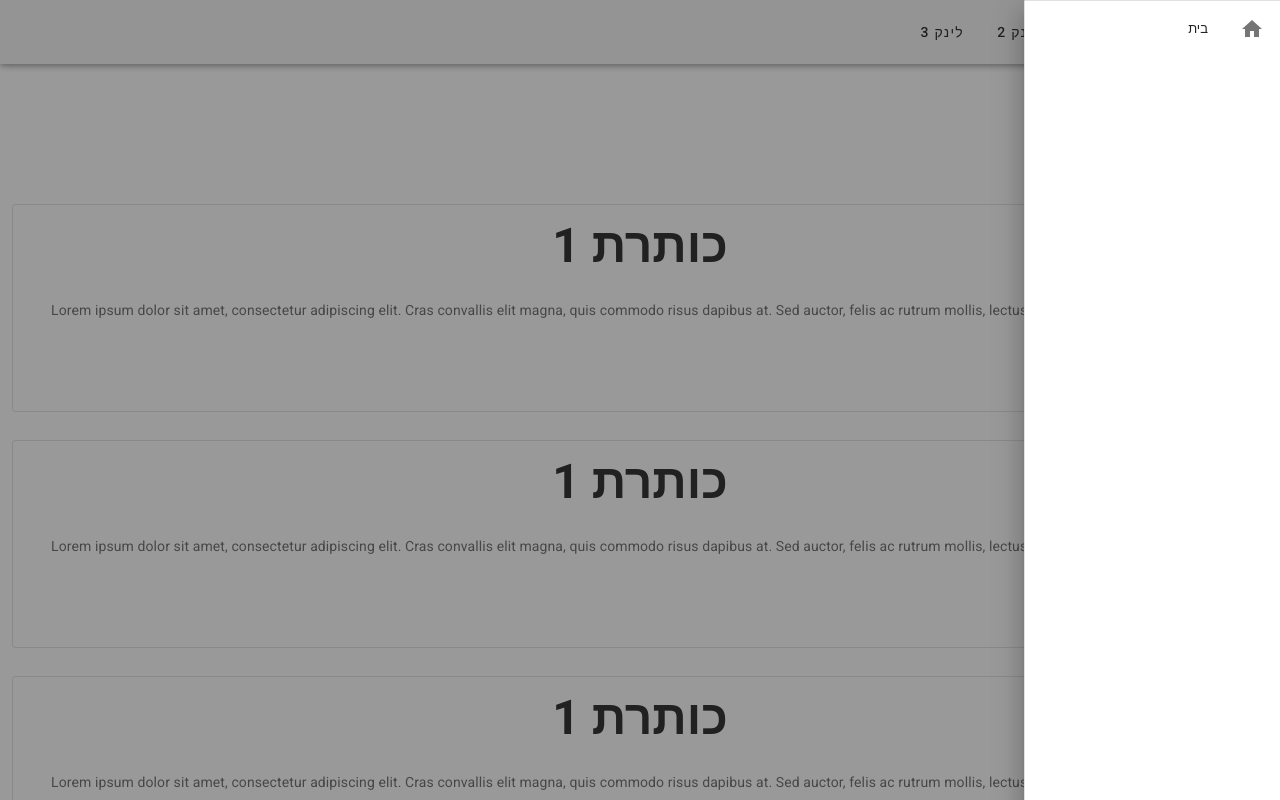
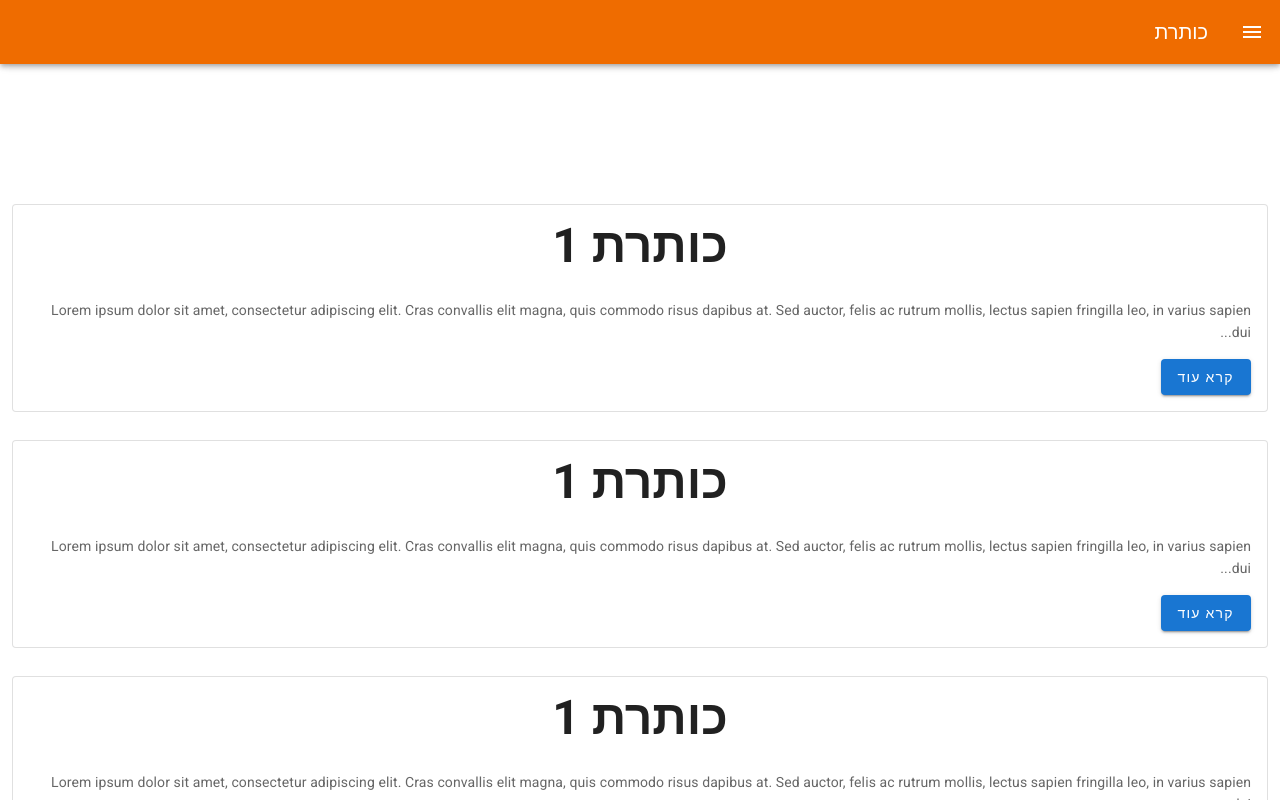
Before and after one commit to aviTwito/PinkCandy, a Vue app: page / in a window 1280 px wide. Shown: the top 800 px of the page. Built offline with nearby package versions, Linux system fonts and the light colour scheme.

Commit message:
toolbar change

```diff
--- a/src/App.vue
+++ b/src/App.vue
@@ -1,76 +1,23 @@
 <template>
   <v-app>
       <div>
-        <v-app-bar>
-          <v-app-bar-nav-icon class="mx-1" @click="drawer = !drawer" ></v-app-bar-nav-icon>
+        <TheNavDrawer :items="items" v-model="drawer" />
 
-          <v-toolbar-title v-if="$vuetify.breakpoint.lgAndUp">כותרת</v-toolbar-title>
+    <v-toolbar
+      color="orange darken-3"
+      dark
+      fixed
+    >
 
-          <v-toolbar-items>
-            <v-btn text>לינק 1</v-btn>
-            <v-btn text>לינק 2</v-btn>
-            <v-btn text>לינק 3</v-btn>
-          </v-toolbar-items>
+      <v-app-bar-nav-icon
+        @click.stop="drawer = !drawer"
+        class="hidden-xs-only"
+      />
 
-          <v-spacer></v-spacer>
+      <v-toolbar-title v-if="$vuetify.breakpoint.lgAndUp">כותרת</v-toolbar-title>
 
-          <!-- <template v-if="$vuetify.breakpoint.smAndUp">
-            <v-btn icon>
-              <v-icon>mdi-export-variant</v-icon>
-            </v-btn>
-            <v-btn icon>
-              <v-icon>mdi-delete-circle</v-icon>
-            </v-btn>
-            <v-btn icon>
-              <v-icon>mdi-plus-circle</v-icon>
-            </v-btn>
-          </template> -->
-        </v-app-bar>
 
-        <!-- <v-col cols="12" class="text-center">
-          <v-btn
-                class="primary mt-5"
-                @click="$vuetify.rtl = ! $vuetify.rtl"
-                >
-            Toglle RTL
-          </v-btn>
-        </v-col> -->
-
-        <v-navigation-drawer
-        v-model="drawer"
-        absolute
-        :right="$vuetify.rtl"
-        temporary
-      >
-        <!-- <v-list-item>
-          <v-list-item-avatar>
-            <v-img src="https://randomuser.me/api/portraits/men/78.jpg"></v-img>
-          </v-list-item-avatar>
-
-          <v-list-item-content>
-            <v-list-item-title>John Leider</v-list-item-title>
-          </v-list-item-content>
-        </v-list-item> -->
-
-        <v-divider></v-divider>
-
-        <v-list dense>
-
-          <v-list-item
-            v-for="item in items"
-            :key="item.title"
-            link
-          >
-            <v-list-item-icon>
-              <v-icon>{{ item.icon }}</v-icon>
-            </v-list-item-icon>
-
-            <v-list-item-content>
-              <v-list-item-title>{{ item.title }}</v-list-item-title>
-            </v-list-item-content>
-          </v-list-item>
-        </v-list>
-      </v-navigation-drawer>
+    </v-toolbar>
       <v-content :style="$vuetify.breakpoint.smAndDown ? 'padding-top: 112px' : 'padding-top: 128px'">
         <v-container fluid>
          <div v-for="index in 5" :key="index">
@@ -87,16 +34,37 @@
 // import NavDrawer from './components/nav'
 // import helloWorld from '@/components/HelloWorld';
 import Artice from '@/components/Article';
+import TheNavDrawer from "@/components/nav";
 export default {
   name: 'App',
   components:{
-    Artice
+    Artice,
+    TheNavDrawer
   },
   data: () => ({
-    drawer: true,
+    drawer: false,
     items: [
-      { title: 'בית', icon: 'mdi-home' }
-
+      { icon: "mdi-contacts", text: "Contacts" },
+      {
+        icon: "mdi-home",
+        "icon-alt": "mdi-arrow-down",
+        text: "Labels",
+        model: true,
+        children: [{ icon: "mdi-home", text: "Create label" }]
+      },
+      {
+        icon: "mdi-home",
+        "icon-alt": "mdi-arrow-down",
+        text: "More",
+        model: false,
+        children: [
+          { text: "Import" },
+          { text: "Export" },
+          { text: "Print" },
+          { text: "Undo changes" },
+          { text: "Other contacts" }
+        ]
+      },
     ]
   })
 }
--- /dev/null
+++ b/src/components/nav.vue
@@ -0,0 +1,77 @@
+<template>
+  <v-navigation-drawer
+    v-bind:value="value"
+    v-on:input="$emit('input', $event)"
+    :right="$vuetify.rtl"
+    fixed
+  >
+    <v-list dense>
+      <template v-for="item in items">
+        <v-layout v-if="item.heading" :key="item.heading" row align-center>
+          <v-flex xs6>
+            <v-subheader v-if="item.heading">
+              {{ item.heading }}
+            </v-subheader>
+          </v-flex>
+          <v-flex xs6 class="text-xs-center">
+            <a href="#!" class="body-2 black--text">EDIT</a>
+          </v-flex>
+        </v-layout>
+        <v-list-group
+          v-else-if="item.children"
+          :key="item.text"
+          v-model="item.model"
+          :prepend-icon="item.model ? item.icon : item['icon-alt']"
+          append-icon=""
+        >
+          <v-list-item slot="activator">
+            <v-list-item-content>
+              <v-list-item-title>
+                {{ item.text }}
+              </v-list-item-title>
+            </v-list-item-content>
+          </v-list-item>
+          <v-list-item
+            v-for="(child, i) in item.children"
+            :key="i"
+            @click="false"
+          >
+            <v-list-item-action v-if="child.icon">
+              <v-icon>{{ child.icon }}</v-icon>
+            </v-list-item-action>
+            <v-list-item-content>
+              <v-list-item-title>
+                {{ child.text }}
+              </v-list-item-title>
+            </v-list-item-content>
+          </v-list-item>
+        </v-list-group>
+        <v-list-item v-else :key="item.text" @click="false">
+          <v-list-item-action>
+            <v-icon>{{ item.icon }}</v-icon>
+          </v-list-item-action>
+          <v-list-item-content>
+            <v-list-item-title>
+              {{ item.text }}
+            </v-list-item-title>
+          </v-list-item-content>
+        </v-list-item>
+      </template>
+    </v-list>
+  </v-navigation-drawer>
+</template>
+
+<script>
+export default {
+  props: {
+    items: {
+      type: Array,
+      required: true
+    },
+    value: {
+      type: Boolean,
+      default: false
+    }
+  }
+};
+</script>
```
